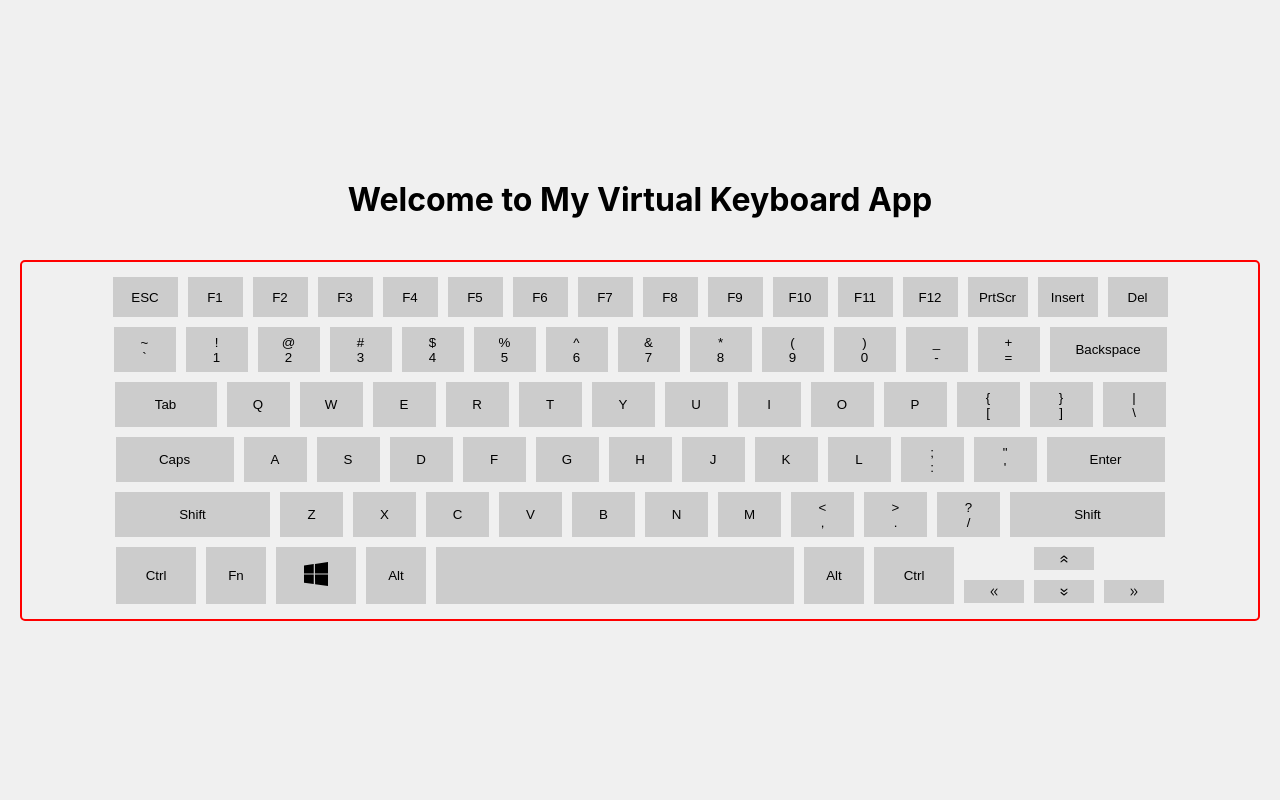
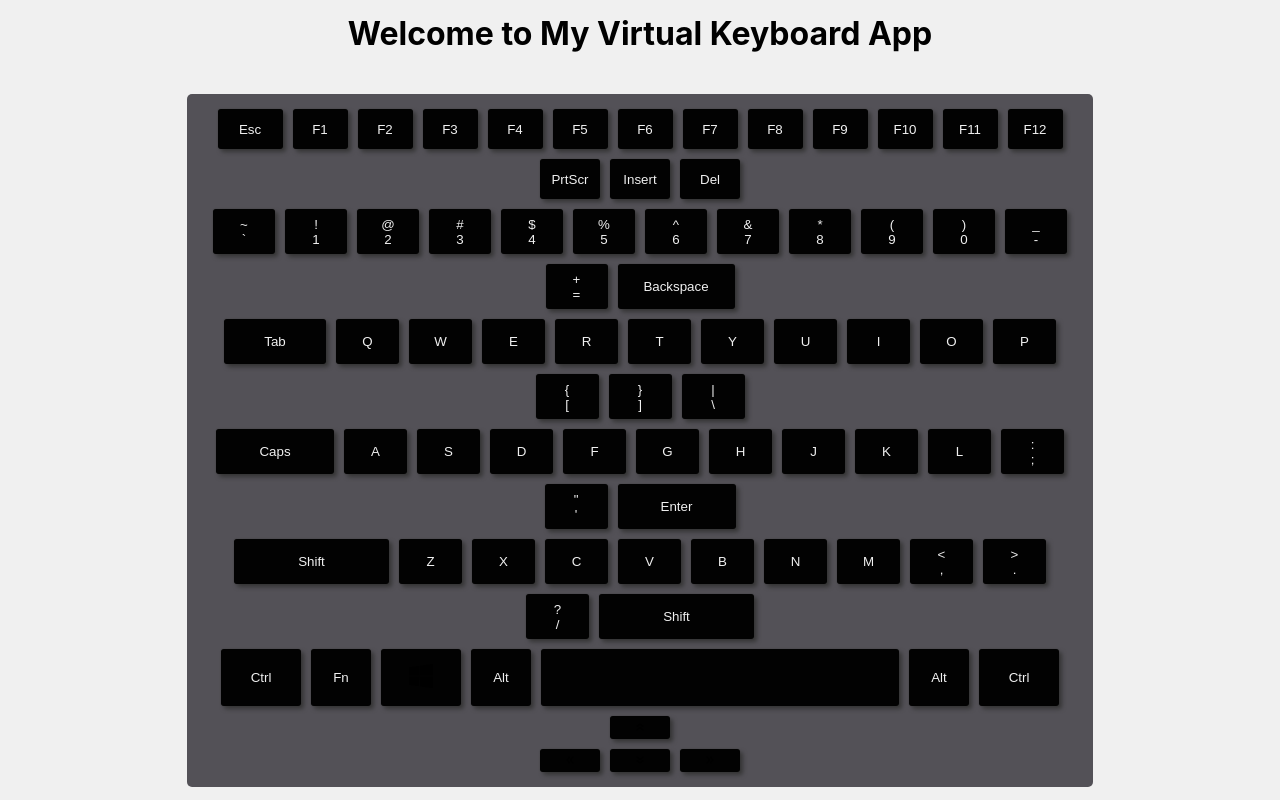
Before and after one commit to HibbanHaroon/typer, a React (Create React App) app in the folder virtual-keyboard-app/: page / in a window 1280 px wide. Built offline with nearby package versions, Linux system fonts and the light colour scheme; the HTML template or start-up script is replaced by a standard one.

Commit message:
Add Styling to the Keyboard

```diff
--- a/virtual-keyboard-app/src/components/Key.js
+++ b/virtual-keyboard-app/src/components/Key.js
@@ -3,11 +3,31 @@ import React from 'react';
 import PropTypes from 'prop-types';
 import './Key.css';
 
-const Key = ({ texts, icon, width, height, iconWidth, iconHeight, color, onClick }) => {
+const Key = ({ texts, icon, width, height, iconWidth, iconHeight, isPressed, onClick }) => {
+  // Black Color Pallete
+  const keyboardColor = '#535157'
+  const keyColor = '#020202'
+  const pressedColor = '#a4a0ac'
+  const textColor = '#F0F0F0'
+  const shadowColor = '#353535'
+
+  //Normal Color Pallete
+  // const keyboardColor = '#D9DDE0'
+  // const keyColor = '#EAEAEA'
+  // const pressedColor = '#c6c6d3'
+  // const textColor = '#020202'
+  // const shadowColor = '#AEAEC0'
+
   const keyStyle = {
     width: `${width}px`,
     height: `${height}px`,
-    backgroundColor: color,
+    backgroundColor: isPressed ? `${pressedColor}` : `${keyColor}`,
+    boxShadow: isPressed
+      ? `0px 0px 1px 0px ${shadowColor}`
+      : `0px 0px 1px 0 ${shadowColor}, 3px 3px 4px 0 ${shadowColor}`,
+    border: 'none',
+    borderRadius: '3px',
+    color: textColor
   };
 
   return (
@@ -34,7 +54,7 @@ Key.propTypes = {
   height: PropTypes.number.isRequired,
   iconWidth: PropTypes.number,
   iconHeight: PropTypes.number,
-  color: PropTypes.string.isRequired,
+  isPressed: PropTypes.bool.isRequired,
   onClick: PropTypes.func,
 };
 
--- a/virtual-keyboard-app/src/components/VirtualKeyboard.css
+++ b/virtual-keyboard-app/src/components/VirtualKeyboard.css
@@ -3,7 +3,10 @@
     display: flex;
     flex-wrap: wrap;
     justify-content: center;
-    border: 2px solid red;
+    width: 71.5%;
+    background-color: #D9DDE0;
+    background-color: #535157;
+    /* border: 2px solid red; */
     padding: 10px;
     border-radius: 5px;
   }
--- a/virtual-keyboard-app/src/components/VirtualKeyboard.js
+++ b/virtual-keyboard-app/src/components/VirtualKeyboard.js
@@ -53,10 +53,10 @@ const VirtualKeyboard = () => {
       {/* First Row */}
       <div className="row">
         <Key
-          texts={["ESC", ""]}
+          texts={["Esc", ""]}
           width={65}
           height={firstRowHeight}
-          color={pressedKeys.has("Escape") ? "blue" : "#ccc"}
+          isPressed={pressedKeys.has("Escape")}
         />
         {Array.from({ length: 12 }, (_, index) => (
           <Key
@@ -64,26 +64,26 @@ const VirtualKeyboard = () => {
             texts={[`F${index + 1}`, ""]}
             width={55}
             height={firstRowHeight}
-            color={pressedKeys.has(`F${index + 1}`) ? "blue" : "#ccc"}
+            isPressed={pressedKeys.has(`F${index + 1}`)}
           />
         ))}
         <Key
           texts={["PrtScr", ""]}
           width={60}
           height={firstRowHeight}
-          color={pressedKeys.has("PrintScreen") ? "blue" : "#ccc"}
+          isPressed={pressedKeys.has("PrintScreen")}
         />
         <Key
           texts={["Insert", ""]}
           width={60}
           height={firstRowHeight}
-          color={pressedKeys.has("Insert") ? "blue" : "#ccc"}
+          isPressed={pressedKeys.has("Insert")}
         />
         <Key
           texts={["Del", ""]}
           width={60}
           height={firstRowHeight}
-          color={pressedKeys.has("Delete") ? "blue" : "#ccc"}
+          isPressed={pressedKeys.has("Delete")}
         />
       </div>
 
@@ -93,7 +93,7 @@ const VirtualKeyboard = () => {
           texts={["~", "`"]}
           width={62}
           height={keyHeight}
-          color={pressedKeys.has("`") ? "blue" : "#ccc"}
+          isPressed={pressedKeys.has("`") || pressedKeys.has("~")}
         />
         {[
           ["!", "1"],
@@ -114,14 +114,14 @@ const VirtualKeyboard = () => {
             texts={texts}
             width={62}
             height={keyHeight}
-            color={pressedKeys.has(texts[1]) ? "blue" : "#ccc"}
+            isPressed={pressedKeys.has(texts[0]) || pressedKeys.has(texts[1])}
           />
         ))}
         <Key
           texts={["Backspace"]}
           width={117}
           height={keyHeight}
-          color={pressedKeys.has("Backspace") ? "blue" : "#ccc"}
+          isPressed={pressedKeys.has("Backspace")}
         />
       </div>
 
@@ -131,7 +131,7 @@ const VirtualKeyboard = () => {
           texts={["Tab", ""]}
           width={102}
           height={keyHeight}
-          color={pressedKeys.has("Tab") ? "blue" : "#ccc"}
+          isPressed={pressedKeys.has("Tab")}
         />
         {[
           ["", "Q"],
@@ -153,11 +153,10 @@ const VirtualKeyboard = () => {
             texts={texts}
             width={63}
             height={keyHeight}
-            color={
+            isPressed={
+              pressedKeys.has(texts[0]) ||
               pressedKeys.has(texts[1].toLowerCase()) ||
               pressedKeys.has(texts[1].toUpperCase())
-                ? "blue"
-                : "#ccc"
             }
           />
         ))}
@@ -169,7 +168,7 @@ const VirtualKeyboard = () => {
           texts={["Caps", ""]}
           width={118}
           height={keyHeight}
-          color={pressedKeys.has("CapsLock") ? "blue" : "#ccc"}
+          isPressed={pressedKeys.has("CapsLock")}
         />
         {[
           ["", "A"],
@@ -181,7 +180,7 @@ const VirtualKeyboard = () => {
           ["", "J"],
           ["", "K"],
           ["", "L"],
-          [";", ":"],
+          [":", ";"],
           ['"', "'"],
         ].map((texts, index) => (
           <Key
@@ -189,11 +188,10 @@ const VirtualKeyboard = () => {
             texts={texts}
             width={63}
             height={keyHeight}
-            color={
+            isPressed={
+              pressedKeys.has(texts[0]) ||
               pressedKeys.has(texts[1].toLowerCase()) ||
               pressedKeys.has(texts[1].toUpperCase())
-                ? "blue"
-                : "#ccc"
             }
           />
         ))}
@@ -201,7 +199,7 @@ const VirtualKeyboard = () => {
           texts={["Enter"]}
           width={118}
           height={keyHeight}
-          color={pressedKeys.has("Enter") ? "blue" : "#ccc"}
+          isPressed={pressedKeys.has("Enter")}
         />
       </div>
 
@@ -211,7 +209,7 @@ const VirtualKeyboard = () => {
           texts={["Shift", ""]}
           width={155}
           height={keyHeight}
-          color={pressedKeys.has("Shift") ? "blue" : "#ccc"}
+          isPressed={pressedKeys.has("Shift")}
         />
         {[
           ["", "Z"],
@@ -230,11 +228,10 @@ const VirtualKeyboard = () => {
             texts={texts}
             width={63}
             height={keyHeight}
-            color={
+            isPressed={
+              pressedKeys.has(texts[0]) ||
               pressedKeys.has(texts[1].toLowerCase()) ||
               pressedKeys.has(texts[1].toUpperCase())
-                ? "blue"
-                : "#ccc"
             }
           />
         ))}
@@ -243,7 +240,7 @@ const VirtualKeyboard = () => {
           texts={["Shift", ""]}
           width={155}
           height={keyHeight}
-          color={pressedKeys.has("Shift") ? "blue" : "#ccc"}
+          isPressed={pressedKeys.has("Shift")}
         />
       </div>
 
@@ -253,13 +250,13 @@ const VirtualKeyboard = () => {
           texts={["Ctrl", ""]}
           width={80}
           height={lastRowHeight}
-          color={pressedKeys.has("Control") ? "blue" : "#ccc"}
+          isPressed={pressedKeys.has("Control")}
         />
         <Key
           texts={["Fn", ""]}
           width={60}
           height={lastRowHeight}
-          color={pressedKeys.has("Fn") ? "blue" : "#ccc"}
+          isPressed={pressedKeys.has("Fn")}
         />
         <Key
           icon={windowsIcon}
@@ -267,31 +264,31 @@ const VirtualKeyboard = () => {
           iconHeight={24}
           width={80}
           height={lastRowHeight}
-          color={pressedKeys.has("Meta") ? "blue" : "#ccc"}
+          isPressed={pressedKeys.has("Meta")}
         />
         <Key
           texts={["Alt", ""]}
           width={60}
           height={lastRowHeight}
-          color={pressedKeys.has("Alt") ? "blue" : "#ccc"}
+          isPressed={pressedKeys.has("Alt")}
         />
         <Key
           texts={["", ""]}
           width={358}
           height={lastRowHeight}
-          color={pressedKeys.has("Space") ? "blue" : "#ccc"}
+          isPressed={pressedKeys.has("Space")}
         />
         <Key
           texts={["Alt", ""]}
           width={60}
           height={lastRowHeight}
-          color={pressedKeys.has("Alt") ? "blue" : "#ccc"}
+          isPressed={pressedKeys.has("Alt")}
         />
         <Key
           texts={["Ctrl", ""]}
           width={80}
           height={lastRowHeight}
-          color={pressedKeys.has("Control") ? "blue" : "#ccc"}
+          isPressed={pressedKeys.has("Control")}
         />
       </div>
 
@@ -304,7 +301,7 @@ const VirtualKeyboard = () => {
             iconHeight={12}
             width={60}
             height={arrowKeyHeight}
-            color={pressedKeys.has("ArrowUp") ? "blue" : "#ccc"}
+            isPressed={pressedKeys.has("ArrowUp")}
           />
         </div>
         <div className="row">
@@ -314,7 +311,7 @@ const VirtualKeyboard = () => {
             iconHeight={12}
             width={60}
             height={arrowKeyHeight}
-            color={pressedKeys.has("ArrowLeft") ? "blue" : "#ccc"}
+            isPressed={pressedKeys.has("ArrowLeft")}
           />
           <Key
             icon={arrowDownIcon}
@@ -322,7 +319,7 @@ const VirtualKeyboard = () => {
             iconHeight={12}
             width={60}
             height={arrowKeyHeight}
-            color={pressedKeys.has("ArrowDown") ? "blue" : "#ccc"}
+            isPressed={pressedKeys.has("ArrowDown")}
           />
           <Key
             icon={arrowRightIcon}
@@ -330,7 +327,7 @@ const VirtualKeyboard = () => {
             iconHeight={12}
             width={60}
             height={arrowKeyHeight}
-            color={pressedKeys.has("ArrowRight") ? "blue" : "#ccc"}
+            isPressed={pressedKeys.has("ArrowRight")}
           />
         </div>
       </div>
```
Also changed, not shown: virtual-keyboard-app/src/App.js (+7 -0 lines).
